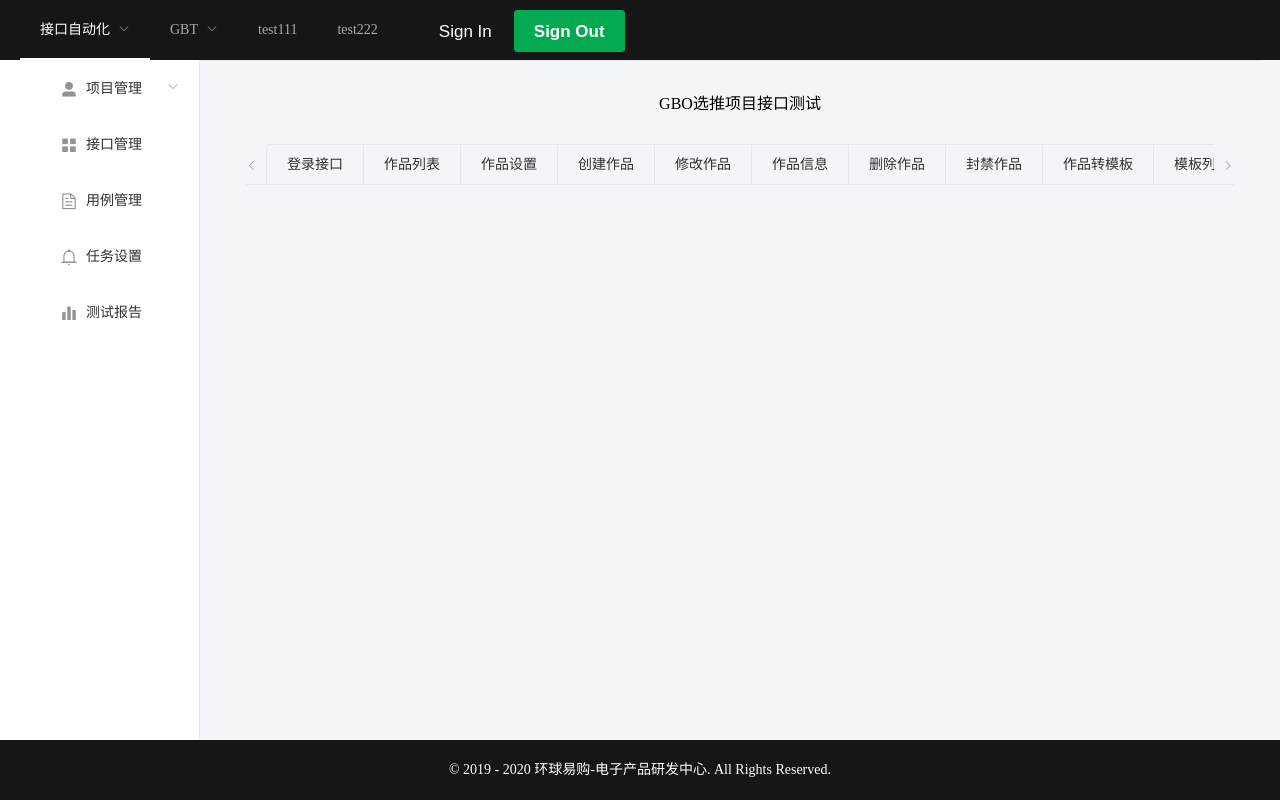
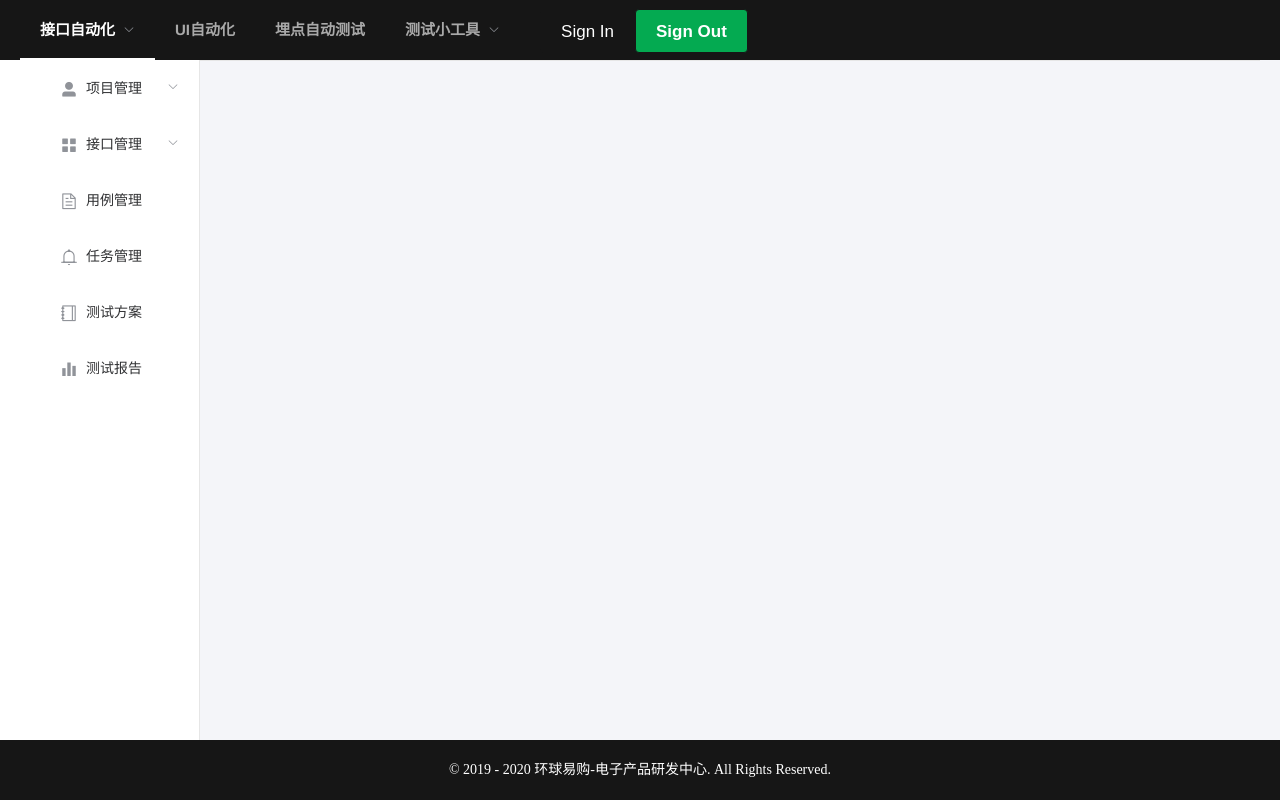
Before and after one commit to tutenglong1991/TestPlatform, a Vue app in the folder platform-fe/: page /#/home/apitest in a window 1280 px wide. Built offline with nearby package versions, Linux system fonts and the light colour scheme.

Commit message:
更新aside通过路由渲染main

```diff
--- a/platform-fe/src/components/HomePage.vue
+++ b/platform-fe/src/components/HomePage.vue
@@ -5,14 +5,15 @@
         <el-submenu index="/home">
           <template slot="title">接口自动化</template>
           <el-menu-item index="/home/apitest">功能自动化</el-menu-item>
+          <el-menu-item index="/">性能自动化</el-menu-item>
         </el-submenu>
+        <el-menu-item index='/'>UI自动化</el-menu-item>
+        <el-menu-item index='/'>埋点自动测试</el-menu-item>
         <el-submenu index="/creativecloud">
-          <template slot="title">GBT</template>
-          <el-menu-item index="/creativecloud/export">测试小工具</el-menu-item>
-          <el-menu-item index="/op">sku查询</el-menu-item>
+          <template slot="title">测试小工具</template>
+          <el-menu-item index="/creativecloud/export">sku查询</el-menu-item>
+          <el-menu-item index="/op">测试账号创建</el-menu-item>
         </el-submenu>
-        <el-menu-item index='/'>test111</el-menu-item>
-        <el-menu-item index='/'>test222</el-menu-item>
         <el-menu-item class="login_btn" index='/'>
           <el-button class="login_sign_in">Sign In</el-button>
           <el-button class="login_sign_out">Sign Out</el-button>
@@ -46,6 +47,16 @@ export default {
     text-align: center;
     line-height: 60px;
     font-size: 14px;
+  }
+  .el-menu-demo>.el-menu-item {
+    font-size: 15px;
+    font-family: 'Avenir', Helvetica, Arial, sans-serif;
+    font-weight: bolder;
+  }
+  .el-menu-demo>>>.el-submenu__title {
+    font-size: 15px;
+    font-family: 'Avenir', Helvetica, Arial, sans-serif;
+    font-weight: bolder;
   }
   .login_btn{
     float: right;
--- a/platform-fe/src/components/Login.vue
+++ b/platform-fe/src/components/Login.vue
@@ -102,6 +102,7 @@ export default {
     float: left;
     margin-left: 20px;
     font-size: 17px;
+    font-weight: bolder;
   }
   .login_btn{
     float: right;
--- a/platform-fe/src/components/apiAutotest.vue
+++ b/platform-fe/src/components/apiAutotest.vue
@@ -3,126 +3,48 @@
     <el-aside style="width: 200px; height: 100%">
       <el-menu style="height: 100%"
         active-text-color="#04aa51"
-        default-active="1"
+        :default-active="$router.path"
         class="el-menu-vertical-demo"
         @open="handleOpen"
-        @close="handleClose">
-        <el-submenu index="1">
+        @close="handleClose"
+        router>
+        <el-submenu index="/home/apitest">
           <template slot="title">
             <i class="el-icon-user-solid"></i>
             <span>项目管理</span>
           </template>
-          <el-menu-item-group>
-            <template slot="title">分组一</template>
-            <el-menu-item index="1-1">选项1</el-menu-item>
-            <el-menu-item index="1-2">选项2</el-menu-item>
-          </el-menu-item-group>
-          <el-menu-item-group title="分组2">
-            <el-menu-item index="1-3">选项3</el-menu-item>
-          </el-menu-item-group>
-          <el-submenu index="1-4">
-            <template slot="title">选项4</template>
-            <el-menu-item index="1-4-1">选项1</el-menu-item>
-          </el-submenu>
+          <el-menu-item index="/home/apitest/projectList">项目首页</el-menu-item>
+          <el-menu-item index="/home/apitest/projectMembers">成员管理</el-menu-item>
         </el-submenu>
-        <el-menu-item index="2">
-          <i class="el-icon-menu"></i>
-          <span slot="title">接口管理</span>
-        </el-menu-item>
+        <el-submenu index="2">
+          <template slot="title">
+            <i class="el-icon-menu"></i>
+            <span>接口管理</span>
+          </template>
+          <el-menu-item index="2-1">接口列表</el-menu-item>
+          <el-menu-item index="2-2">接口详情</el-menu-item>
+          <el-menu-item index="2-2">分组管理</el-menu-item>
+        </el-submenu>
         <el-menu-item index="3">
           <i class="el-icon-document"></i>
           <span slot="title">用例管理</span>
         </el-menu-item>
         <el-menu-item index="4">
           <i class="el-icon-bell"></i>
-          <span slot="title">任务设置</span>
+          <span slot="title">任务管理</span>
         </el-menu-item>
         <el-menu-item index="5">
+          <i class="el-icon-notebook-1"></i>
+          <span slot="title">测试方案</span>
+        </el-menu-item>
+        <el-menu-item index="6">
           <i class="el-icon-s-data"></i>
           <span slot="title">测试报告</span>
         </el-menu-item>
       </el-menu>
     </el-aside>
     <el-main>
-      <div class="open-platform">
-        <div class="open-platform-title">
-          <h3>GBO选推项目接口测试</h3>
-        </div>
-        <div class="op-create">
-          <el-tabs v-model="activeName"
-                   @tab-click="handleClick"
-                   type="card">
-            <el-tab-pane label="登录接口"
-                         name="first">
-              <login></login>
-            </el-tab-pane>
-            <el-tab-pane label="作品列表"
-                         name="second">
-              <appList></appList>
-            </el-tab-pane>
-            <el-tab-pane label="作品设置"
-                         name="third">
-              <setting></setting>
-            </el-tab-pane>
-            <el-tab-pane label="创建作品"
-                         name="fourth">
-              <createApp></createApp>
-            </el-tab-pane>
-            <el-tab-pane label="修改作品"
-                         name="fiveth">
-              <editApp></editApp>
-            </el-tab-pane>
-            <el-tab-pane label="作品信息"
-                         name="sixth">
-              <getAppInfoByIds></getAppInfoByIds>
-            </el-tab-pane>
-            <el-tab-pane label="删除作品"
-                         name="seventh">
-              <deleteApp></deleteApp>
-            </el-tab-pane>
-            <el-tab-pane label="封禁作品"
-                         name="eighth">
-              <appBlock></appBlock>
-            </el-tab-pane>
-            <el-tab-pane label="作品转模板"
-                         name="ninth">
-              <transToTemplate></transToTemplate>
-            </el-tab-pane>
-            <el-tab-pane label="模板列表"
-                         name="tenth">
-              <templateList></templateList>
-            </el-tab-pane>
-            <el-tab-pane label="模板分类"
-                         name="eleventh">
-              <templateClass></templateClass>
-            </el-tab-pane>
-            <el-tab-pane label="渠道列表"
-                         name="twelfth">
-              <channelList></channelList>
-            </el-tab-pane>
-            <el-tab-pane label="分发列表"
-                         name="thirteenth">
-              <listByChannelId></listByChannelId>
-            </el-tab-pane>
-            <el-tab-pane label="获取客户所打标签"
-                         name="fourteen">
-              <tagList></tagList>
-            </el-tab-pane>
-            <el-tab-pane label="获取客户列表"
-                         name="fifteen">
-              <idList></idList>
-            </el-tab-pane>
-            <el-tab-pane label="获取客户详情"
-                         name="sixteen">
-              <audienceDetail></audienceDetail>
-            </el-tab-pane>
-            <el-tab-pane label="获取客户标签库列表"
-                         name="seventeen">
-              <tagLibList></tagLibList>
-            </el-tab-pane>
-          </el-tabs>
-        </div>
-      </div>
+      <router-view></router-view>
     </el-main>
   </el-container>
 </template>
@@ -130,6 +52,12 @@
 <script>
 export default {
   name: 'apiAutotest',
+  data () {
+    return {
+    }
+  },
+  components: {
+  },
   methods: {
     handleOpen (key, keyPath) {
       console.log(key, keyPath)
@@ -137,6 +65,9 @@ export default {
     handleClose (key, keyPath) {
       console.log(key, keyPath)
     }
+  },
+  mounted () {
+    console.log(this.$route.path.indexOf('projectManage'))
   }
 }
 </script>
--- /dev/null
+++ b/platform-fe/src/components/projectManage.vue
@@ -0,0 +1,63 @@
+<template>
+  <div class="searchProject" style="margin-top: 15px;">
+    <div class="select_projectStatus">
+    </div>
+    <div class="select_projectCreate">
+    </div>
+    <div class="select_search_item">
+      <el-input placeholder="请输入内容" v-model="input1" class="input-with-select">
+        <el-select v-model="select" slot="prepend" placeholder="请选择">
+          <el-option label="项目名称" value="1"></el-option>
+          <el-option label="类型" value="2"></el-option>
+          <el-option label="IT部产品线" value="3"></el-option>
+          <el-option label="项目编号" value="4"></el-option>
+        </el-select>
+      </el-input>
+    </div>
+  </div>
+</template>
+<script>
+export default {
+  data () {
+    return {
+      input1: '',
+      input2: '',
+      input3: '',
+      select: ''
+    }
+  }
+}
+</script>
+<style>
+  .el-select .el-input {
+    width: 130px;
+  }
+  .input-with-select .el-input-group__prepend {
+    background-color: #fff;
+  }
+  .searchProject {
+    width: 100%;
+    height: 30px;
+    display: block;
+  }
+  .select_search_item {
+    width: 45%;
+    height: 30px;
+    background-color: red;
+    display: flex
+  }
+  .select_projectStatus {
+    width: 30%;
+    height: 30px;
+    background-color: green;
+    float: left;
+    display: flex
+  }
+  .select_projectCreate {
+    width: 30%;
+    height: 30px;
+    background-color: grey;
+    float: left;
+    display: flex
+  }
+</style>
--- a/platform-fe/src/router/index.js
+++ b/platform-fe/src/router/index.js
@@ -3,6 +3,7 @@ import Router from 'vue-router'
 import HomePage from '@/components/HomePage'
 import Login from '@/components/Login'
 import apiAutotest from '@/components/apiAutotest'
+import projectManage from '@/components/projectManage'
 
 Vue.use(Router)
 
@@ -20,16 +21,13 @@ export default new Router({
       children: [{
         path: '/home/apitest',
         name: 'apiAutotest',
-        component: apiAutotest
-      }],
-      meta: {
-        is_login: false
-      }
-    },
-    {
-      path: '/home/apitest',
-      name: 'apiAutotest',
-      component: apiAutotest
+        component: apiAutotest,
+        children: [{
+          path: '/home/apitest/projectList',
+          name: 'projectManage',
+          component: projectManage
+        }]
+      }]
     }
   ]
 })
```
